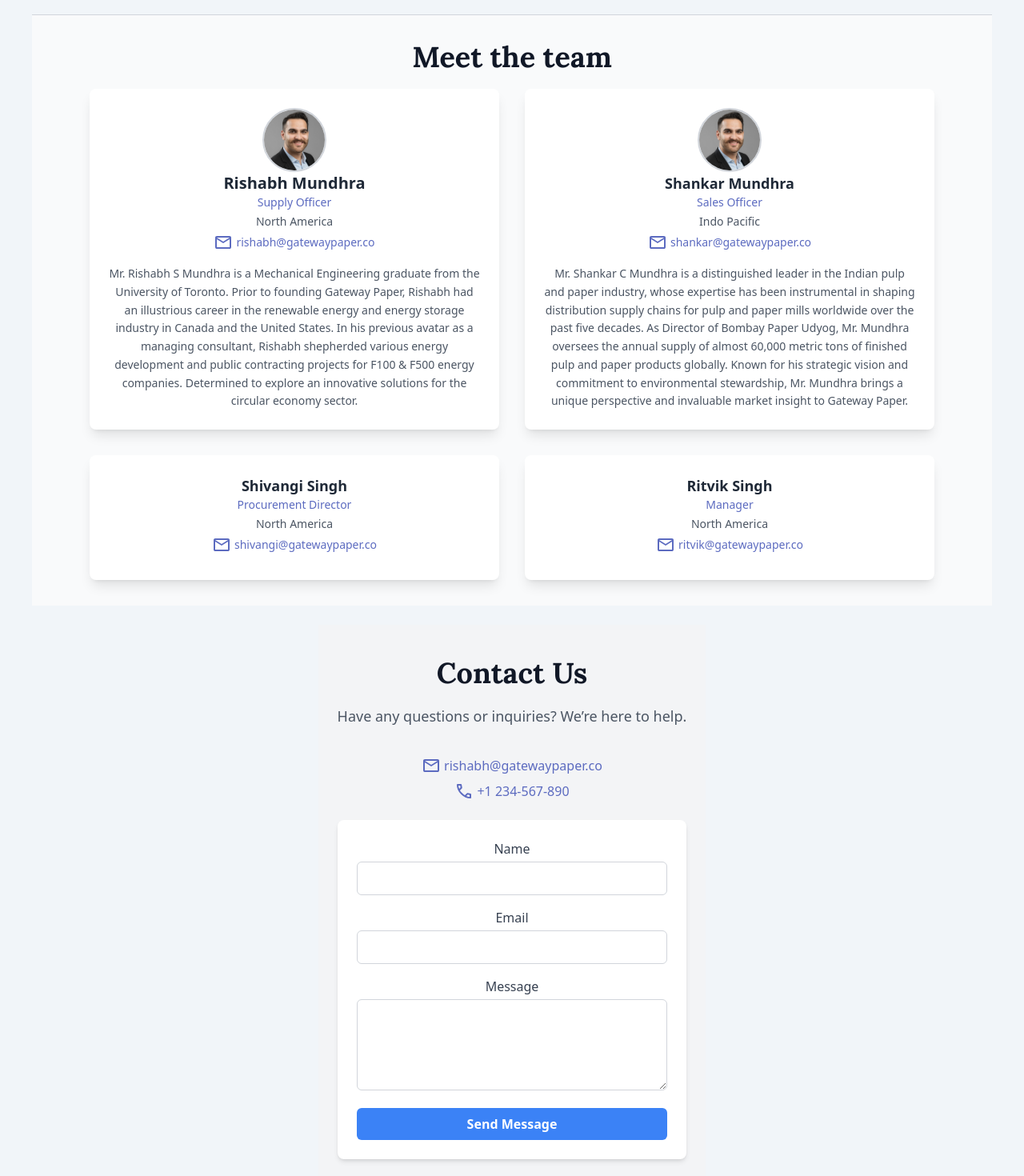
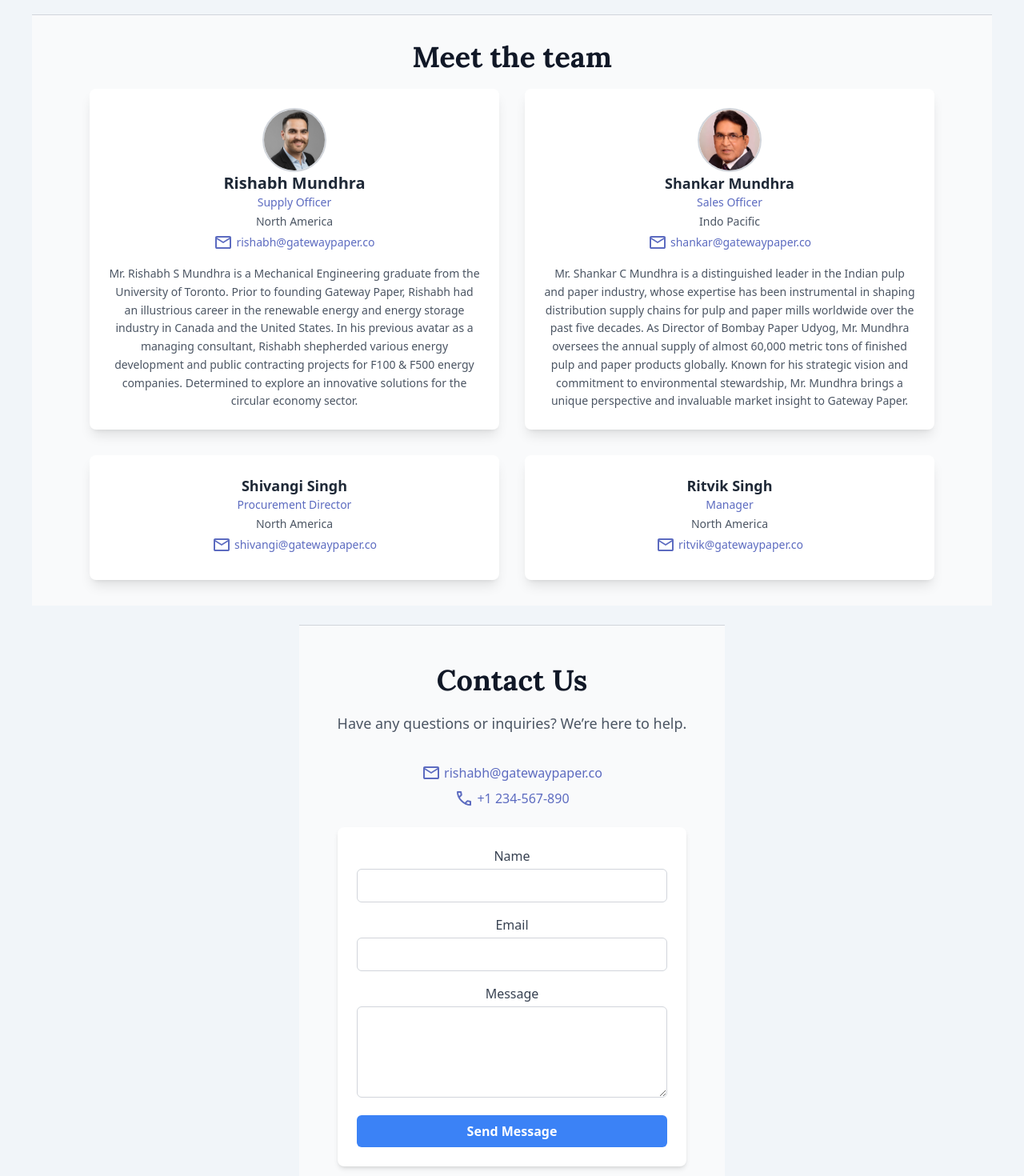
Before and after one commit to gatewaypaperdom/gatewaypaperdom.github.io, a React (Vite) app: page / in a window 1280 px wide. Shown: the part 1960-3430 px from the top of the page at 80% size. Built offline with nearby package versions, Linux system fonts and the light colour scheme.

Commit message:
fixed inconsistent layout, replaced placeholder img

```diff
--- a/src/App.jsx
+++ b/src/App.jsx
@@ -3,6 +3,7 @@ import logo from './assets/GATEWAY-2.png'
 import cpyright_logo from './assets/copyright-logo.png'
 import mobile_menu from './assets/mobile_menu_icon.svg'
 import member_1 from './assets/rishabh_team_img.jpg'
+import member_2 from './assets/shankar_team_img.jpeg'
 import logo_no_text from './assets/logo-with-text.png'
 import mail_icon from './assets/mail_icon_team.svg'
 import phone_icon from './assets/call_contact.svg'
@@ -184,8 +185,8 @@ function App() {
             </div>
             <div className="flex flex-col items-center bg-white rounded-lg shadow-lg p-6 transition-transform transform hover:scale-105">
               <img
-                src = {member_1}
-                alt = "Rishabh M."
+                src = {member_2}
+                alt = "Shankar M."
                 className='w-20 h-20 rounded-full object-cover border-2 border-gray-300 mb-4 sm:mb-0'
               />
               <div>
@@ -198,7 +199,13 @@ function App() {
                     shankar@gatewaypaper.co
                   </a>
                 </div>
-                <p className="text-gray-600 text-sm mt-4 leading-relaxed">Mr. Shankar C Mundhra is a distinguished leader in the Indian pulp and paper industry, whose expertise has been instrumental in shaping distribution supply chains for pulp and paper mills worldwide over the past five decades. As Director of Bombay Paper Udyog, Mr. Mundhra oversees the annual supply of almost 60,000 metric tons of finished pulp and paper products globally. Known for his strategic vision and commitment to environmental stewardship, Mr. Mundhra brings a unique perspective and invaluable market insight to Gateway Paper.
+                <p className="text-gray-600 text-sm mt-4 leading-relaxed">
+                  Mr. Shankar C Mundhra is a distinguished leader in the Indian pulp and paper industry,
+                  whose expertise has been instrumental in shaping distribution supply chains for pulp and paper
+                  mills worldwide over the past five decades. As Director of Bombay Paper Udyog, Mr. Mundhra oversees
+                  the annual supply of almost 60,000 metric tons of finished pulp and paper products globally.
+                  Known for his strategic vision and commitment to environmental stewardship,
+                  Mr. Mundhra brings a unique perspective and invaluable market insight to Gateway Paper.
                 </p>
               </div>
             </div>
@@ -242,7 +249,7 @@ function App() {
           </div>
         </section>
 
-        <section id="contact" className="mb-12 py-10 px-6 bg-gray-100">
+        <section id="contact" className="mb-12 py-12 sm:px-12 px-6 bg-gray-50 border-gray-300 border-t">
           <h2 className="text-3xl sm:text-4xl font-bold text-gray-900 text-center leading-tight font-lora pb-5">Contact Us</h2>
           <p className="text-md sm:text-lg text-gray-600 text-center">
             Have any questions or inquiries? We’re here to help.
```
Also changed, not shown: src/assets/shankar_team_img.jpeg (added), 1 other file (tests, documents, lock files or other folders).
